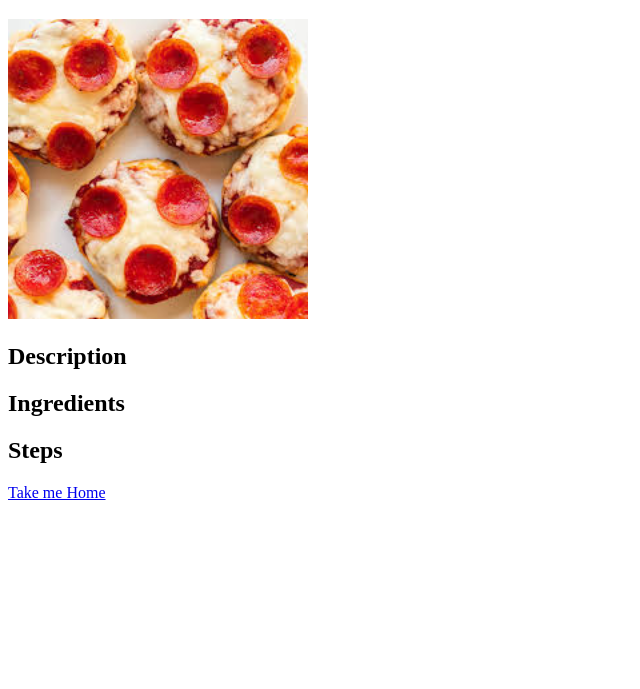
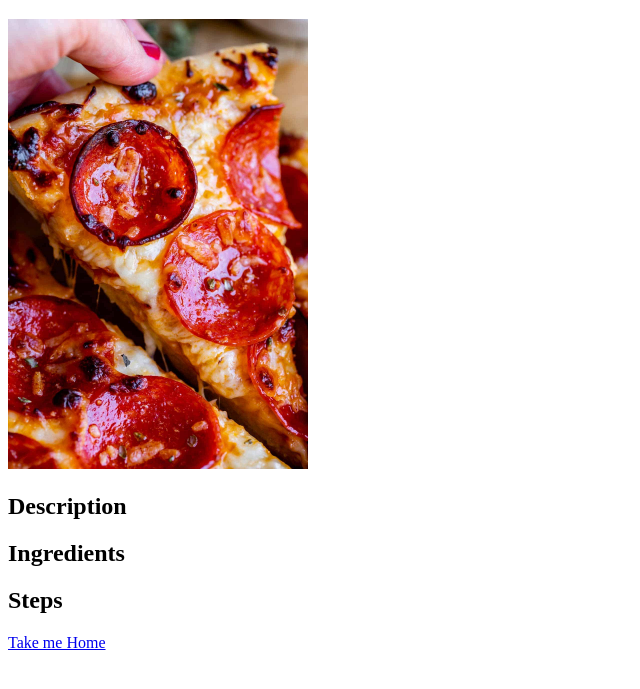
Before and after one commit to ch627110/odin-recipes, a plain HTML site: page recipes/pizza.html in a window 1280 px wide. Shown: the part 87-776 px from the top of the page, without its empty margins (0-640 px from the left). Drawn offline with Linux system fonts and the light colour scheme.

Commit message:
Add new pizza photo to pizza page

```diff
--- a/recipes/pizza.html
+++ b/recipes/pizza.html
@@ -8,7 +8,7 @@
 <!-- heading 1 -->
 <h1>Pizza</h1>
 <!-- free image of the finished dish -->
- <img src="../img/pizza.jpg" alt="image of pizza" width="300">
+ <img src="../img/pizza2.jpg" alt="image of pizza" width="300">
 <!-- appropriately sized description heading -->
 <h2>Description</h2>
 <!-- paragraph or two describing the recipe -->
```
Also changed, not shown: img/pizza2.jpg (added).
